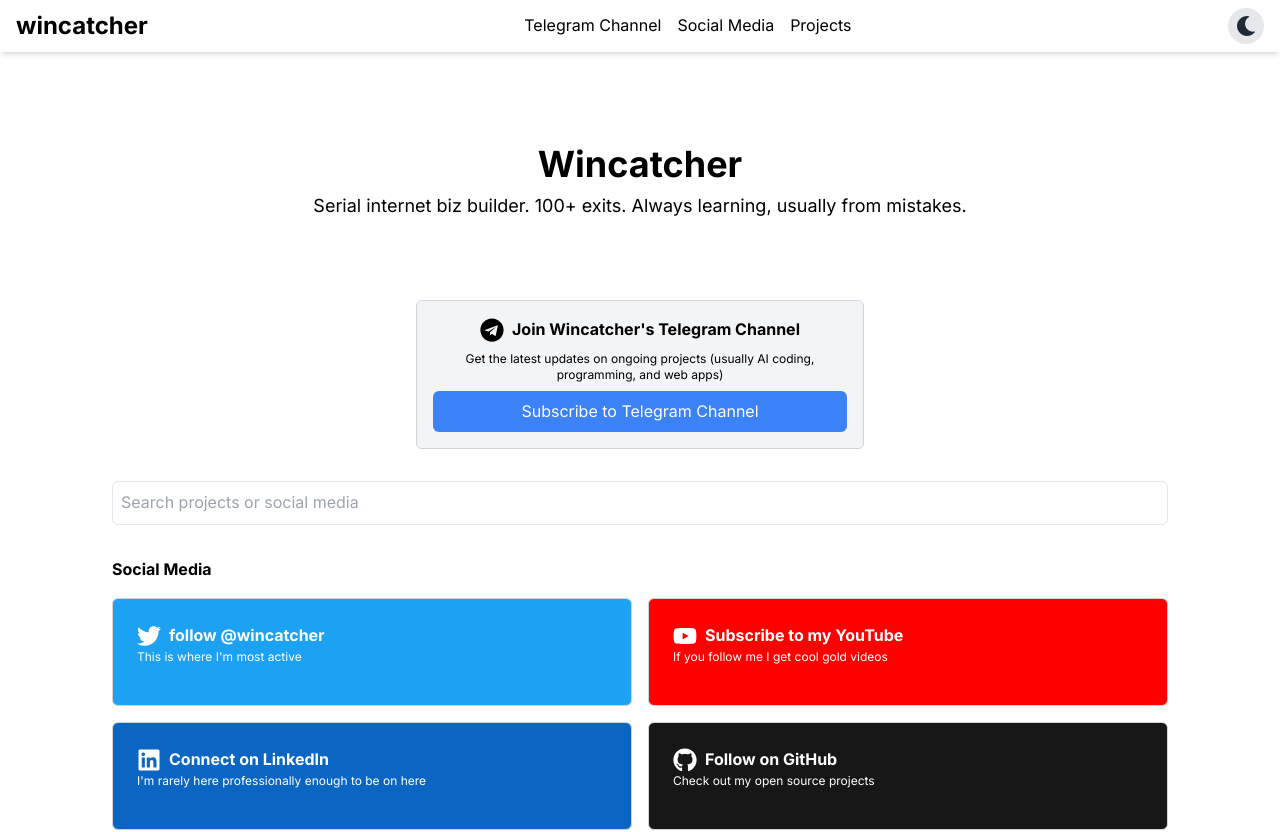
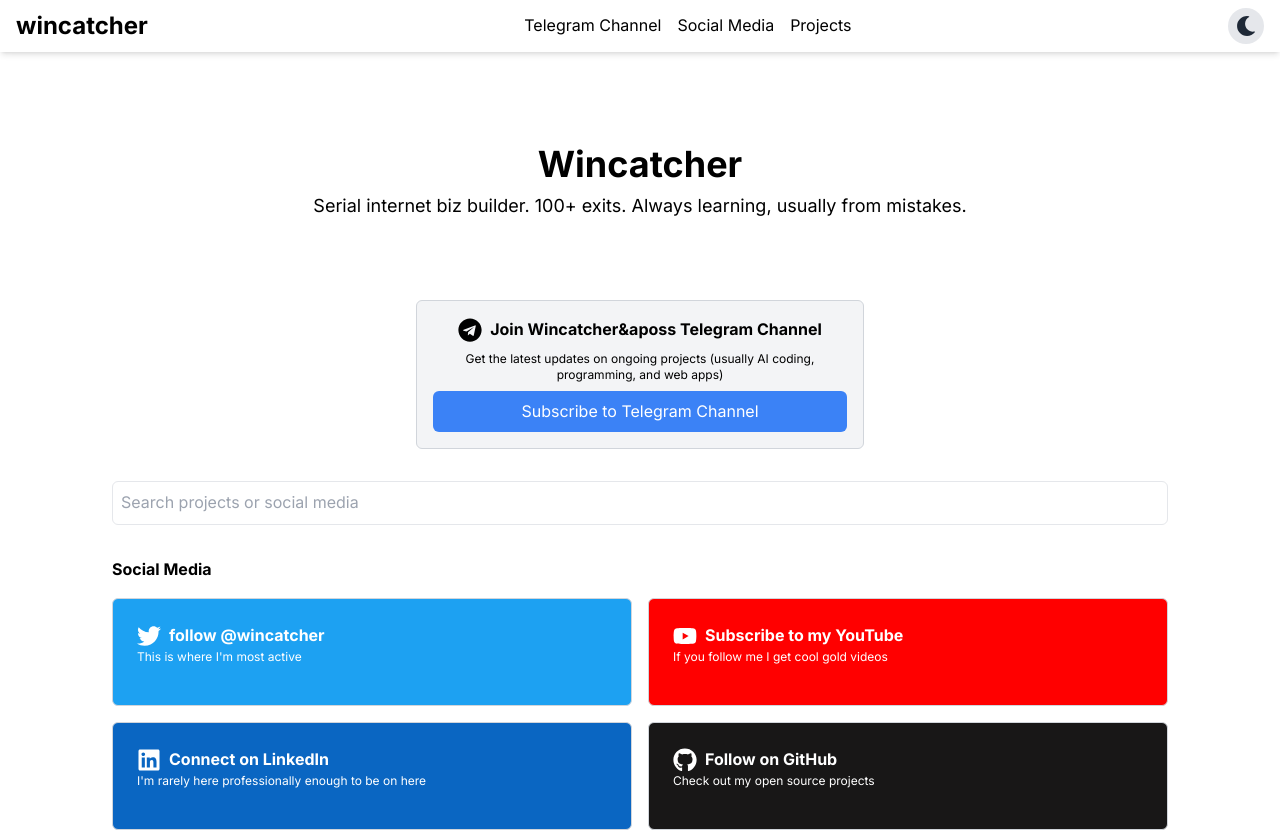
Before and after one commit to vvvvTvT/indiehacker-bio, a Next.js app: page / in a window 1280 px wide. Shown: the top 832 px of the page. Built offline with nearby package versions, Linux system fonts and the light colour scheme.

Commit message:
修复编译错误

```diff
--- a/src/app/page.tsx
+++ b/src/app/page.tsx
@@ -101,7 +101,7 @@
           <div className="bg-gray-100 dark:bg-gray-800 p-4 rounded-md border border-gray-300 dark:border-gray-700 max-w-md mx-auto">
             <h2 className="font-bold mb-2 flex items-center justify-center">
               <FaTelegram className="mr-2 text-2xl" />
-              Join Wincatcher's Telegram Channel
+              Join Wincatcher&aposs Telegram Channel
             </h2>
             <p className="text-xs mb-2 text-center">Get the latest updates on ongoing projects (usually AI coding, programming, and web apps)</p>
             <a
```
